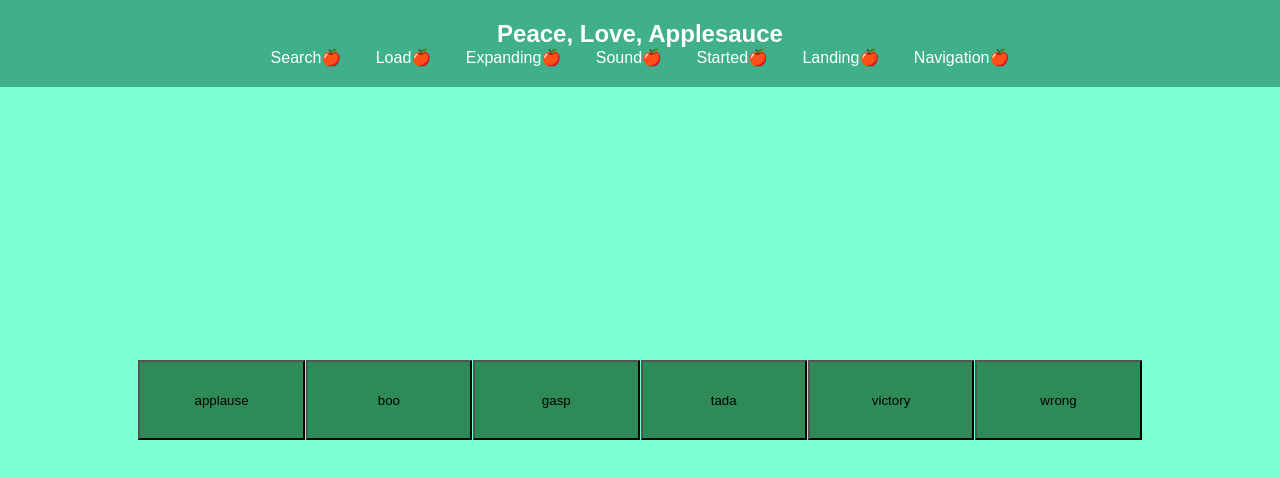
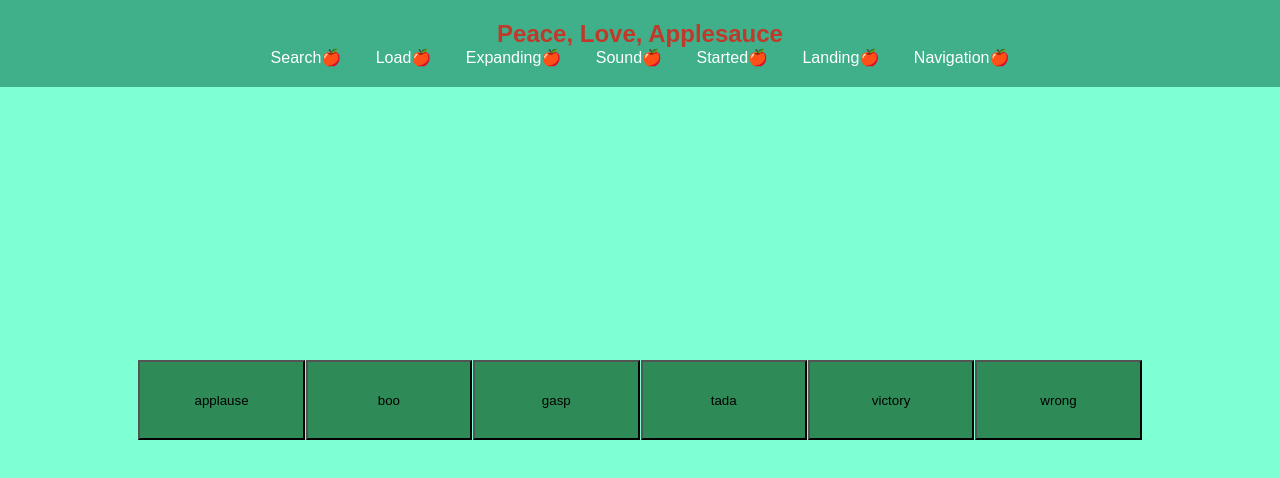
Before and after one commit to AidanHernandez/Website1, a plain HTML site: page sound.html in a window 1280 px wide. In both pictures the pointer is over the link "Peace, Love, Applesauce". Drawn offline with Linux system fonts and the light colour scheme; a web font is replaced by a local one.

Commit message:
Fri, Mar 15, 2024, 9:15 PM -07:00

```diff
--- a/css/expanding.css
+++ b/css/expanding.css
@@ -5,6 +5,7 @@
 }
 
 body{
+    cursor: url('images/cursor.png'), auto;
 
     height: 100vh;
     display: flex;
@@ -95,3 +96,9 @@ body{
     padding: 7px 15px;
     transition: all 0.3s ease-in-out;
 }
+
+.nav a.visited ,
+.nav a:hover{
+    color: rgb(192,57,43);
+    font-weight: bold;
+}
--- a/css/index.css
+++ b/css/index.css
@@ -8,6 +8,7 @@
 }
 
 body{
+
     cursor: url('images/cursor.png'), auto;
     height:100vh;
     width:100vw;
@@ -117,7 +118,11 @@ body{
     transition: all 0.3s ease-in-out;
 }
 
-
+.nav a.visited ,
+.nav a:hover{
+    color: rgb(192,57,43);
+    font-weight: bold;
+}
 .btn{
     margin:auto; /* Required */
     position:absolute; /* Required */
@@ -130,7 +135,7 @@ body{
     height: 95px;
     opacity: 0;
 }
-H
+
 .ribbon{
     cursor: url('images/apple_pointer.png'), auto;
     margin:auto; /* Required */
--- a/css/loading.css
+++ b/css/loading.css
@@ -1,6 +1,7 @@
 @import url('https://fonts.googleapis.com/css2?family=Micro+5&display=swap');
 
 body{
+    cursor: url('images/cursor.png'), auto;
     font-family: "Micro 5", sans-serif;
     color: white;
     height: 100vh;
@@ -58,3 +59,8 @@ body{
     padding: 7px 15px;
     transition: all 0.3s ease-in-out;
 }
+.nav a.visited ,
+.nav a:hover{
+    color: rgb(192,57,43);
+    font-weight: bold;
+}
--- a/css/navigation.css
+++ b/css/navigation.css
@@ -7,6 +7,7 @@
 }
 
 body{
+    cursor: url('images/cursor.png'), auto;
     color: #222;
     padding-bottom: 50px;
     font-family: "Anta", sans-serif;
@@ -96,7 +97,11 @@ body{
     transition: all 0.3s ease-in-out;
 }
 
-.nav.active{
+.nav a.visited ,
+.nav a:hover{
+    color: rgb(192,57,43);
+    font-weight: bold;
+}.nav.active{
     background-color: white;
     box-shadow: 0 2px 10px rgba(0,0,0,0.3);
 }
--- a/css/search.css
+++ b/css/search.css
@@ -4,6 +4,7 @@
 
 body
 {
+    cursor: url('images/cursor.png'), auto;
     background-color: DarkSeaGreen;
     height: 100vh;
     display: flex;
@@ -90,3 +91,8 @@ body
     padding: 7px 15px;
     transition: all 0.3s ease-in-out;
 }
+.nav a.visited ,
+.nav a:hover{
+    color: rgb(192,57,43);
+    font-weight: bold;
+}
--- a/css/sound.css
+++ b/css/sound.css
@@ -5,6 +5,7 @@
 }
 
 body{
+    cursor: url('images/cursor.png'), auto;
 
     height: 100vh;
     display: flex;
@@ -58,3 +59,8 @@ body{
     transition: all 0.3s ease-in-out;
     z-index: 100;
 }
+.nav a.visited ,
+.nav a:hover{
+    color: rgb(192,57,43);
+    font-weight: bold;
+}
```
